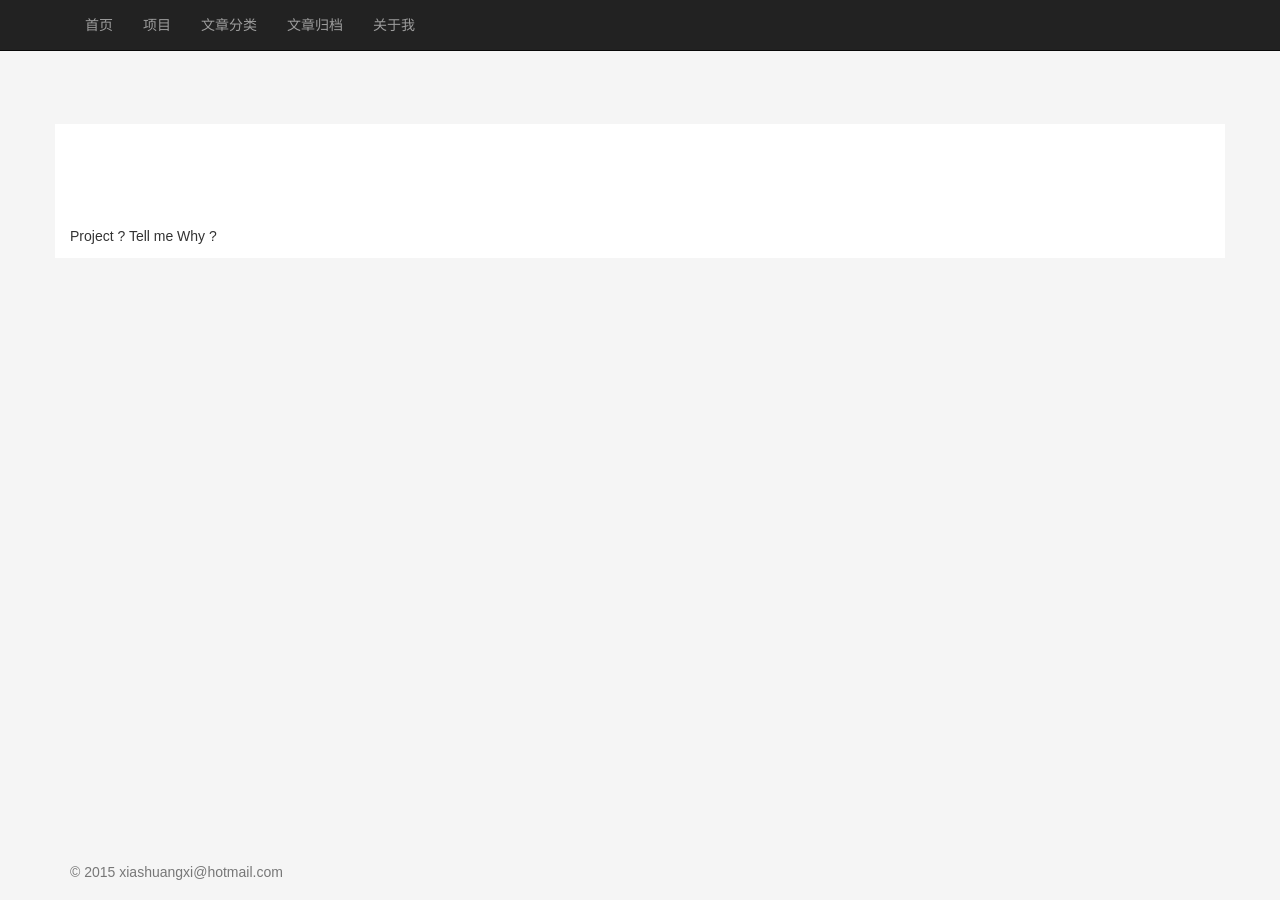
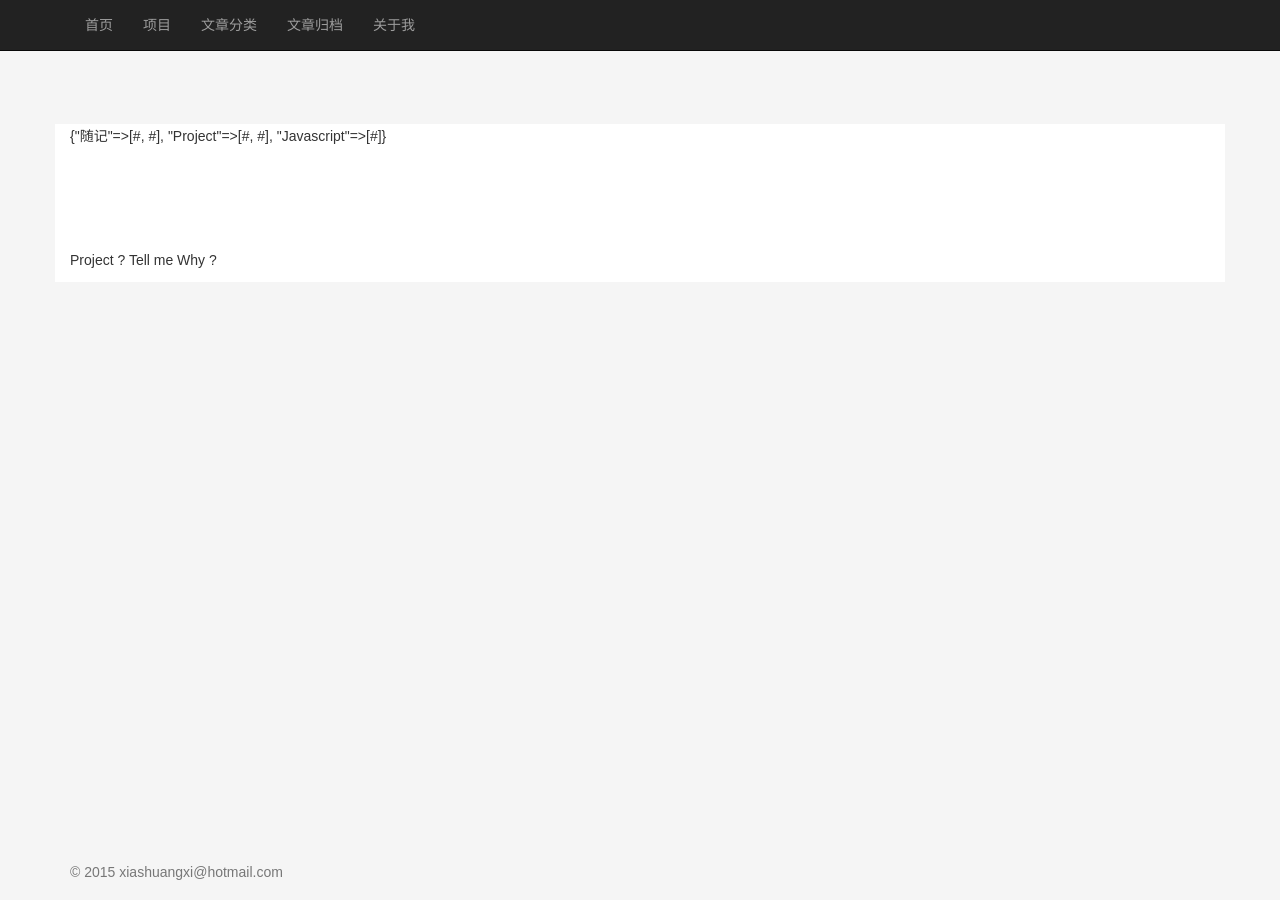
Before and after one commit to jinchangle/xiashuangxi.github.io, a Jekyll site: the page built from project/index.html, in a window 1280 px wide. Built offline with Jekyll 4.4.1, drawn with Linux system fonts in a browser that asks for light colours; nearby versions of some CDN libraries; comment, search, counter and statistics services are not loaded.

Commit message:
Please enter the commit message for your changes. Lines starting  with '' will be ignored, and an empty message aborts the commit.  On branch master  Your branch is up-to-date with 'origin/master'.
 Changes to be committed:
	modified:   _layouts/project/default.html

```diff
--- a/_layouts/project/default.html
+++ b/_layouts/project/default.html
@@ -9,6 +9,7 @@
     </div>
     <br>
     <div class="container docls" >
+        {{site.categories}}
         {{for post in site.categories}}
             {{post.title}}
         {{endfor}}
```
